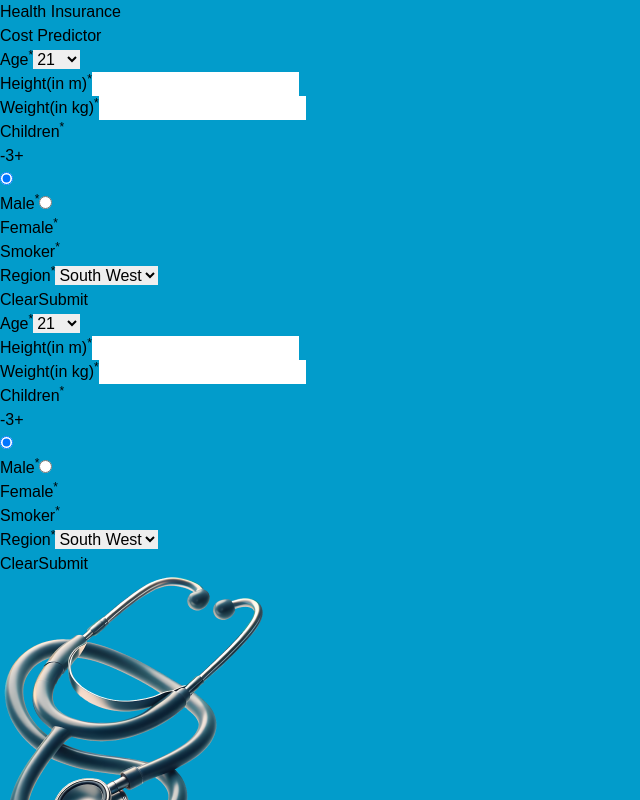
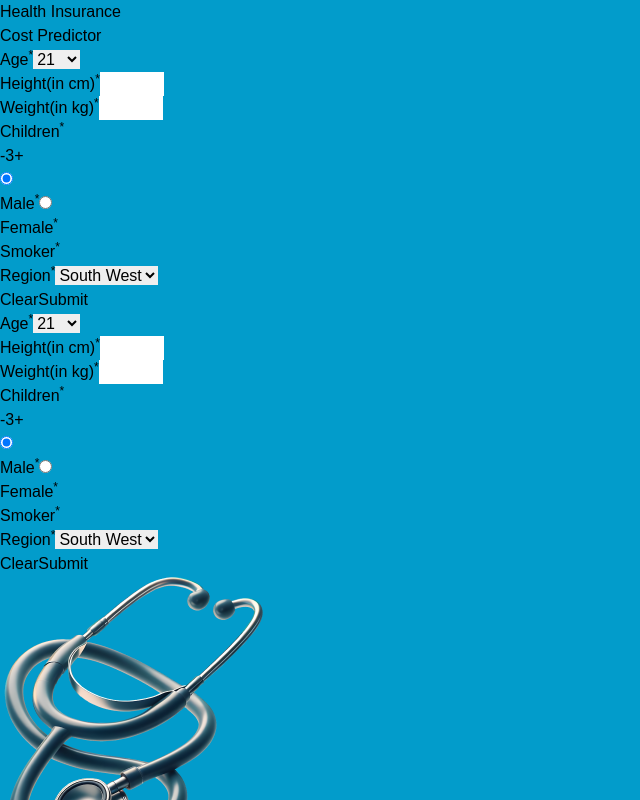
Before and after one commit to buttaakhil/HCIP, a React (Vite) app in the folder Frontend/: page / in a window 1280 px wide. Shown: the top 800 px of the page, without its empty margins (0-640 px from the left). Built offline with nearby package versions, Linux system fonts and the light colour scheme; a web font is replaced by a local one.

Commit message:
Update FormSection.jsx

```diff
--- a/Frontend/src/FormSection.jsx
+++ b/Frontend/src/FormSection.jsx
@@ -28,8 +28,9 @@ const FormSection = ({
     event.preventDefault();
     setIsLoading(true); // Show loader
 
+    const bmi=(weight*10000)/(height*height);
     const data = {
-      features: [age, weight / (height * height), children, region, sex, smoker ? 1 : 0],
+      features: [age, bmi, children, region, sex, smoker ? 1 : 0],
     };
 
     console.log(data);
@@ -96,12 +97,12 @@ const FormSection = ({
 
           <div className='flex gap-[40px]'>
             <div className='flex flex-col gap-[14px]'>
-              <label htmlFor="height" className='text-lg sm:text-xl lg:text-2xl text-[#474D66]'>Height(in m)<sup className='text-[#F20004] text-lg sm:text-xl lg:text-2xl'>*</sup></label>
-              <input required type="text" id="height" value={height} onChange={handleHeight} className='px-4 outline-none w-28 sm:w-40 border-2 divide-solid border-[#029CCB] text-[#029CCB] text-lg sm:text-xl lg:text-2xl rounded-[4px]' />
+              <label htmlFor="height" className='text-lg sm:text-xl lg:text-2xl text-[#474D66]'>Height(in cm)<sup className='text-[#F20004] text-lg sm:text-xl lg:text-2xl'>*</sup></label>
+              <input required type="number" id="height" min={92} max={215} value={height} onChange={handleHeight} className='px-4 outline-none w-28 sm:w-40 border-2 divide-solid border-[#029CCB] text-[#029CCB] text-lg sm:text-xl lg:text-2xl rounded-[4px]' />
             </div>
             <div className='flex flex-col gap-[14px]'>
               <label htmlFor="weight" className='text-lg sm:text-xl lg:text-2xl text-[#474D66]'>Weight(in kg)<sup className='text-[#F20004] text-lg sm:text-xl lg:text-2xl'>*</sup></label>
-              <input required type="text" id="weight" value={weight} onChange={handleWeight} className='px-4 outline-none w-28 sm:w-40 border-2 divide-solid border-[#029CCB] text-[#029CCB] text-lg sm:text-xl lg:text-2xl rounded-[4px]' />
+              <input required type="number" id="weight" min={30} max={230} value={weight} onChange={handleWeight} className='px-4 outline-none w-28 sm:w-40 border-2 divide-solid border-[#029CCB] text-[#029CCB] text-lg sm:text-xl lg:text-2xl rounded-[4px]' />
             </div>
           </div>
 
```
